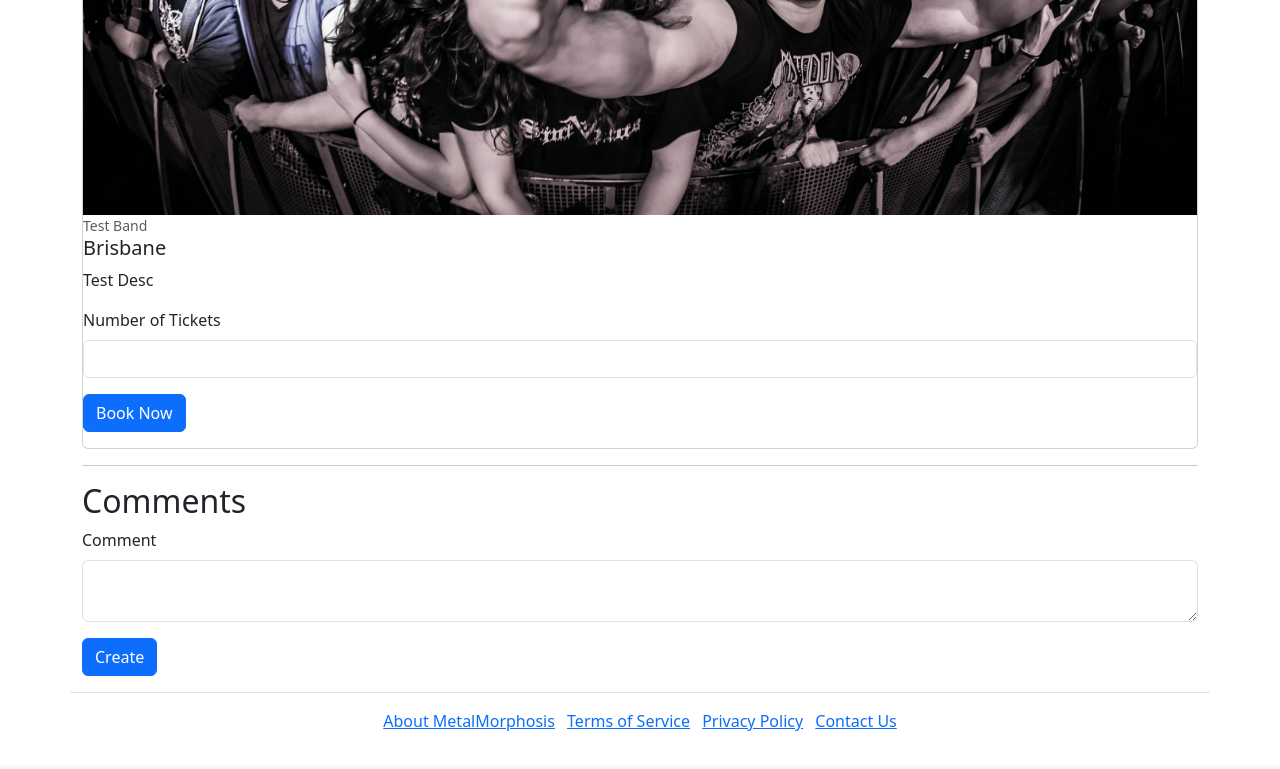
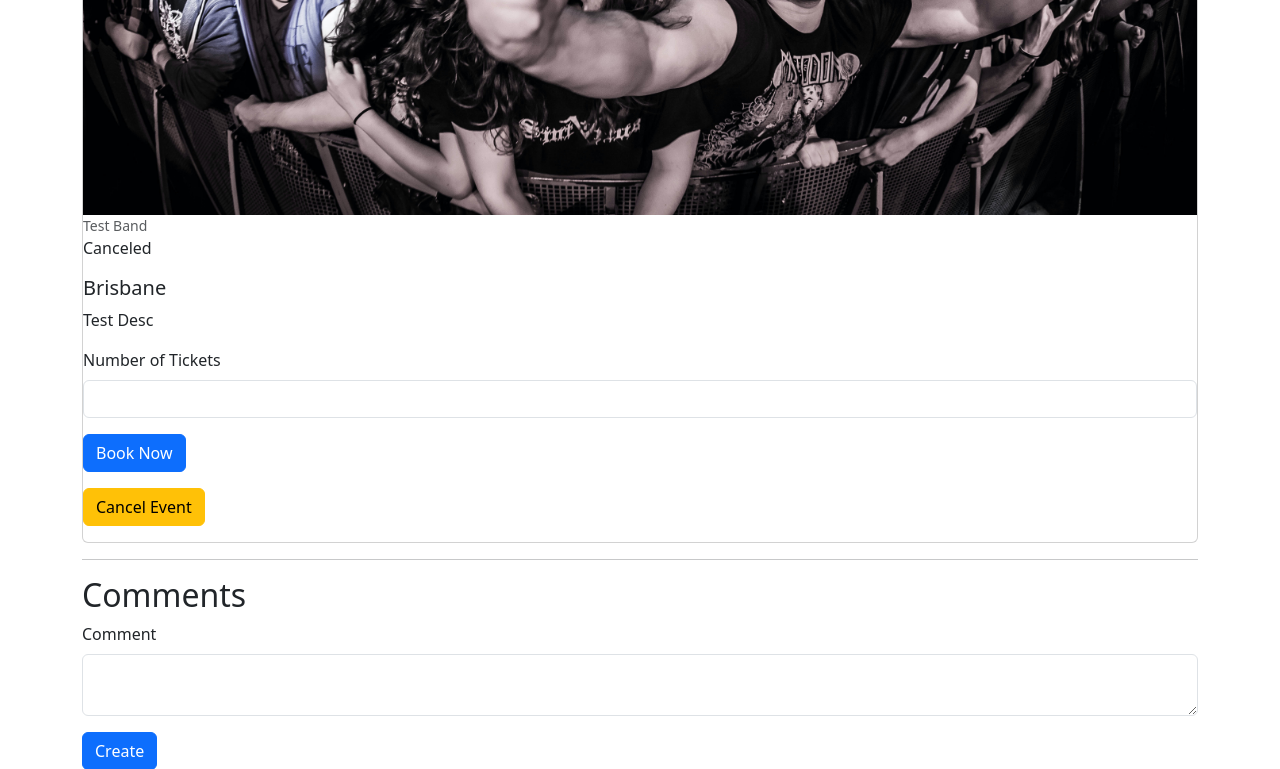
Before and after one commit to ZamanDede/MetalMorphosis, a Flask app: page /events/1 in a window 1280 px wide. Shown: the part 807-1576 px from the top of the page. Before the commit the page ends 1538 px from the top, so only its background shows below. Run offline with Flask 3, Linux system fonts and the light colour scheme; a user stored in the database is signed in; some libraries are stand-ins or nearby versions.

Commit message:
New functionalities

```diff
--- a/website/events.py
+++ b/website/events.py
@@ -5,6 +5,7 @@ from . import db
 import os
 from werkzeug.utils import secure_filename
 from flask_login import login_required, current_user
+from datetime import datetime
 
 eventsbp = Blueprint('events', __name__, url_prefix='/events')
 
@@ -22,6 +23,7 @@ def create():
     if form.validate_on_submit():
         db_file_path = check_upload_file(form)
         event = Event(
+            creator_id=current_user.id,
             title=form.title.data,
             genre=form.genre.data,
             artist_or_band=form.artist_or_band.data,
@@ -62,14 +64,49 @@ def comment(id):
     return redirect(url_for('events.show', id=id))
 
 
+
 @eventsbp.route('/<id>/book', methods=['POST'])
 @login_required
 def book(id):
     form = BookingForm()
-    event = db.session.scalar(db.select(Event).where(Event.id==id))
+    event = Event.query.get(id)  # Adjusted to a simpler query method
     if form.validate_on_submit():
-        booking = Booking(quantity=form.quantity.data, user=current_user, event=event)
-        db.session.add(booking)
+        # Check if enough tickets are available
+        if event.ticket_count >= form.quantity.data:
+            # Update the ticket count
+            event.ticket_count -= form.quantity.data
+
+            # Check if event is sold out
+            if event.ticket_count == 0:
+                event.status = 'Sold Out'
+
+            # Create booking
+            order_id = f"{id}-{current_user.id}-{int(datetime.now().timestamp())}"
+            booking = Booking(quantity=form.quantity.data, user_id=current_user.id, event_id=id, order_id=order_id)
+            db.session.add(booking)
+            db.session.commit()
+            flash(f'Successfully booked {form.quantity.data} tickets for event id {id}', 'success')
+        else:
+            flash(f'Sorry, only {event.ticket_count} tickets are available for this event.', 'danger')
+    return redirect(url_for('events.show', id=id))
+
+@eventsbp.route('/genre/<genre>', methods=['GET'])
+def filter_by_genre(genre):
+    if genre == 'All':
+        filtered_events = Event.query.all()
+    else:
+        filtered_events = Event.query.filter_by(genre=genre).all()
+
+    return render_template('index.html', events=filtered_events)
+
+@eventsbp.route('/<id>/cancel', methods=['POST'])
+@login_required
+def cancel(id):
+    event = Event.query.get(id)
+    if event and current_user.id == event.creator_id:  # Assume event has a creator_id field
+        event.status = 'Canceled'
         db.session.commit()
-        flash(f'Successfully booked {form.quantity.data} tickets for {event.title}', 'success')
+        flash('The event has been canceled.', 'success')
+    else:
+        flash('You do not have permission to cancel this event.', 'danger')
     return redirect(url_for('events.show', id=id))
--- a/website/models.py
+++ b/website/models.py
@@ -26,6 +26,9 @@ class Event(db.Model):
     description = db.Column(db.String(500))
     ticket_count = db.Column(db.Integer, nullable=False)
     venue = db.Column(db.String(200))
+    status = db.Column(db.String(50), nullable=False, default='Open')
+    comments = db.relationship('Comment', backref='event', lazy=True)
+    creator_id = db.Column(db.Integer, db.ForeignKey('users.id'))
 
     image_path = db.Column(db.String(2000))
 
--- a/website/templates/events/show.html
+++ b/website/templates/events/show.html
@@ -25,13 +25,20 @@
 
     <!-- Event Details -->
     <div class="card">
-        <img class="media-image" src="{{ url_for('static', filename=event.get_image()) }}" alt="{{ event.title }}">
+        <img class="media-image" src="{{ url_for('static', filename=event.image_path) }}" alt="{{ event.title }}">
         <div class="card-content">
             <small class="text-muted">{{ event.artist_or_band }}</small>
+            <p>{{ event.status }}</p>
             <h5>{{ event.location }}</h5>
             <p>{{ event.description }}</p>
             <!-- Booking Form -->
             {{ render_form(booking_form, action=url_for('events.book', id=event.id)) }}
+            <!-- Cancel Event Button -->
+            {% if current_user.is_authenticated and event.creator_id == current_user.id %}
+            <form action="{{ url_for('events.cancel', id=event.id) }}" method="post">
+                <button type="submit" class="btn btn-warning">Cancel Event</button>
+            </form>
+            {% endif %}
         </div>
     </div>
 
```
Also changed, not shown: website/templates/booking.html (+4 -3 lines), website/templates/index.html (+57 -5 lines), website/views.py (+17 -7 lines), instance/website_db.sqlite, website/static/image/sam-moghadam-khamseh-CAuycnV6sbA-unsplash.jpg (added), 3 other files.
